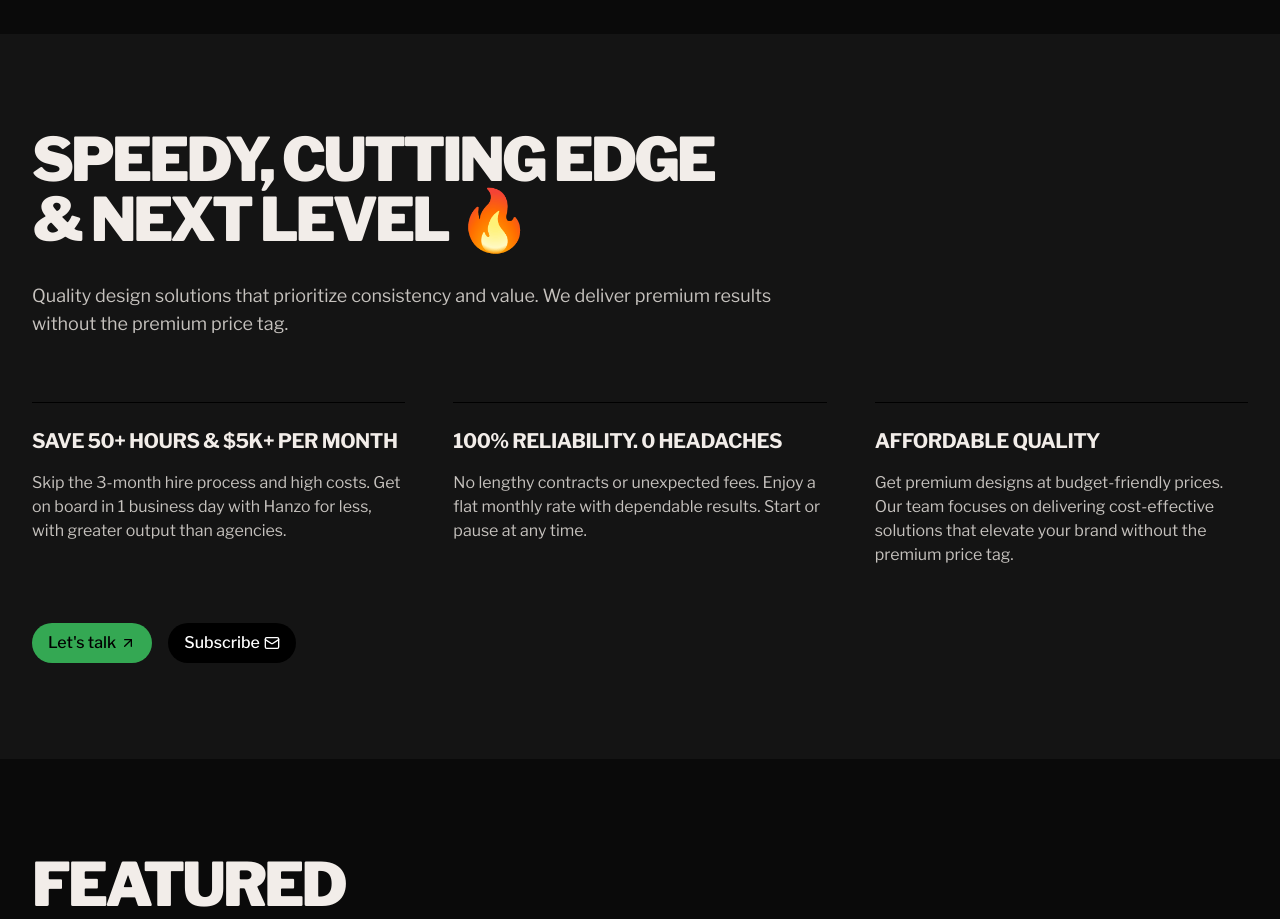
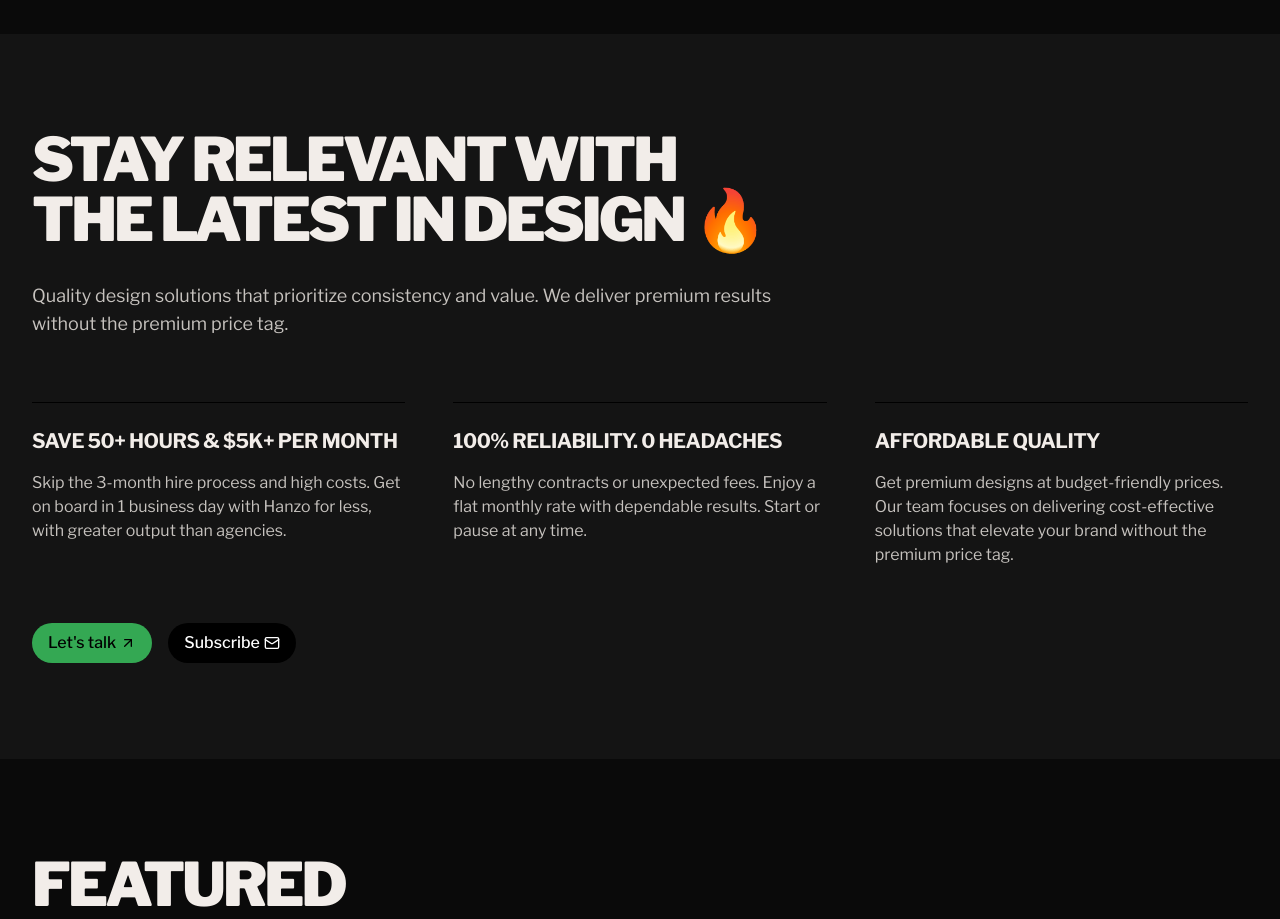
Before and after one commit to hanzoai/agency, a React (Vite) app: page / in a window 1280 px wide. Shown: the part 1560-2479 px from the top of the page. Built offline with nearby package versions, Linux system fonts and the light colour scheme.

Commit message:
Update text content
Updates text to "Stay Relevant with the Latest in Design".

```diff
--- a/src/components/WhyHanzo.tsx
+++ b/src/components/WhyHanzo.tsx
@@ -24,7 +24,7 @@ const WhyHanzo = () => {
       <div className="container-custom">
         <div className="text-center md:text-left max-w-3xl mb-16">
           <h2 className="text-3xl md:text-6xl font-black uppercase tracking-tighter mb-8 reveal">
-            SPEEDY, CUTTING EDGE<br/>& NEXT LEVEL 🔥
+            STAY RELEVANT WITH THE LATEST IN DESIGN 🔥
           </h2>
           <p className="text-lg text-primary/80 reveal">
             Quality design solutions that prioritize consistency and value. We deliver premium results without the premium price tag.
```
